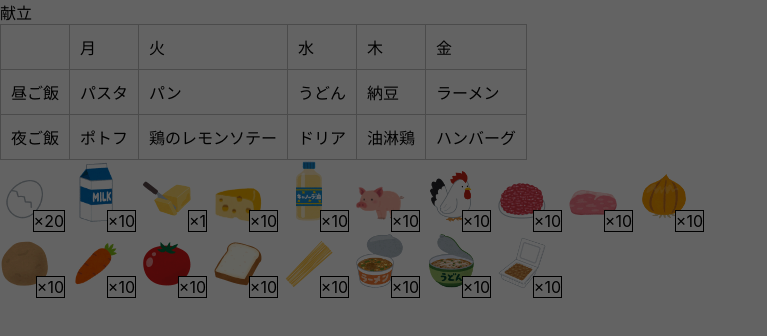
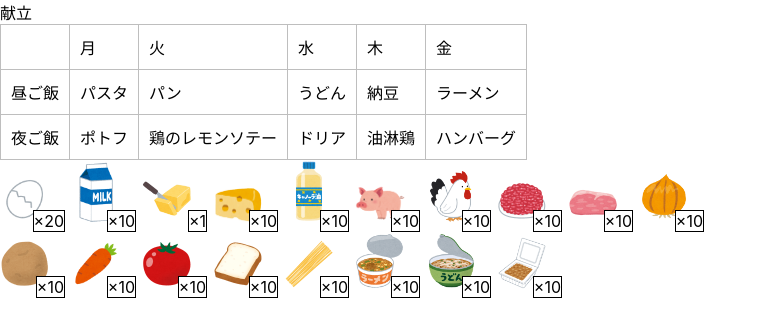
Before and after one commit to tkze0811/weekly-menu-picker, a React (Create React App) app: page / in a window 1280 px wide. Shown: the top 336 px of the page, without its empty margins (0-767 px from the left). Built offline with nearby package versions, Linux system fonts and the light colour scheme.

Commit message:
dialog要素を使用している場合overlayは不要なので削除

```diff
--- a/src/conponents/foodCounterDialog.tsx
+++ b/src/conponents/foodCounterDialog.tsx
@@ -14,8 +14,6 @@ export const FoodCounterDialog = forwardRef<HTMLDialogElement, Props>(
     const src = FOOD_LIST.find((food) => food.name === name)?.src ?? "";
 
     return (
-      <>
-        <Overlay />
       <Dialog ref={ref}>
         <DialogContainer>
           <ImageContainerWrapper>
@@ -34,22 +32,12 @@ export const FoodCounterDialog = forwardRef<HTMLDialogElement, Props>(
           </ActionButtonContainer>
         </DialogContainer>
       </Dialog>
-      </>
     );
   }
 );
 
-const Overlay = styled.div`
+const Dialog = styled.dialog`
   z-index: 1;
-  position: absolute;
-  top: 0;
-  left: 0;
-  width: 100%;
-  height: 100%;
-  background-color: rgba(0, 0, 0, 0.05);
-`;
-const Dialog = styled.dialog`
-  z-index: 2;
   position: absolute;
   top: 0;
   right: 0;
```
Lines whose indentation alone changed are shown as unchanged.
